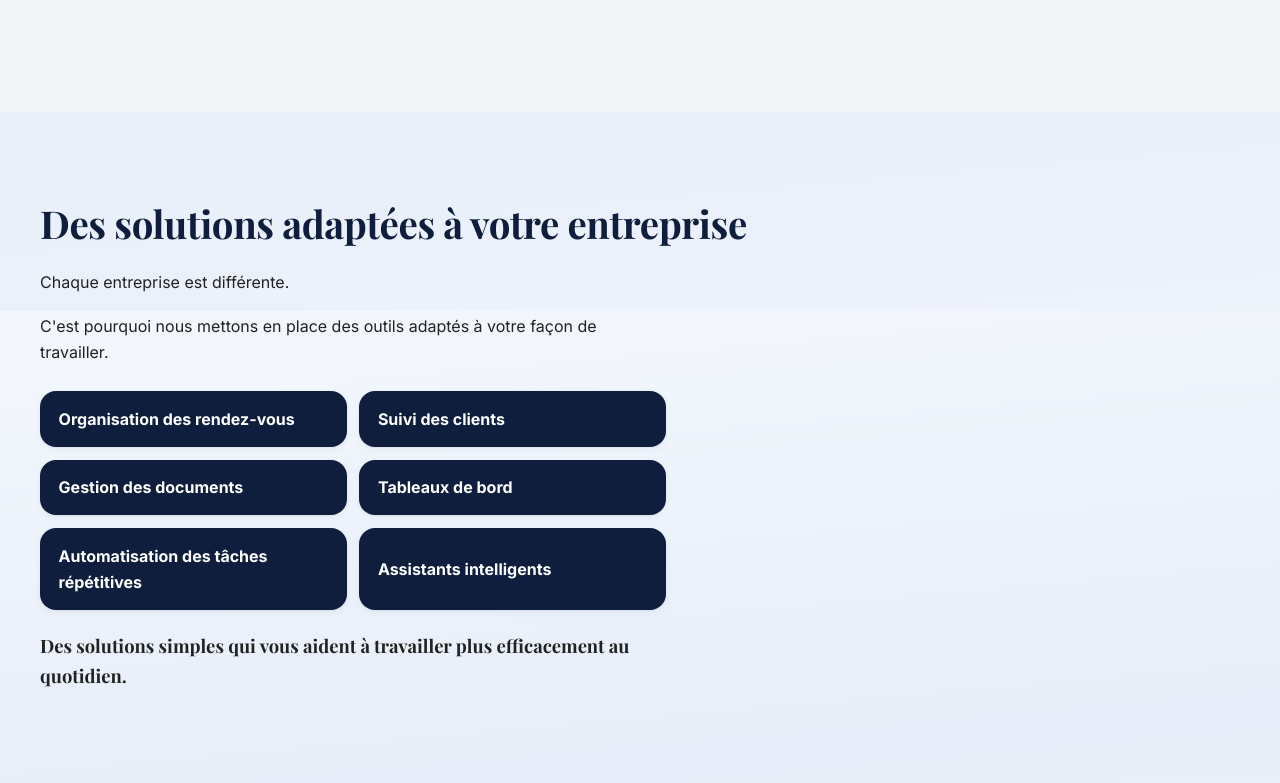
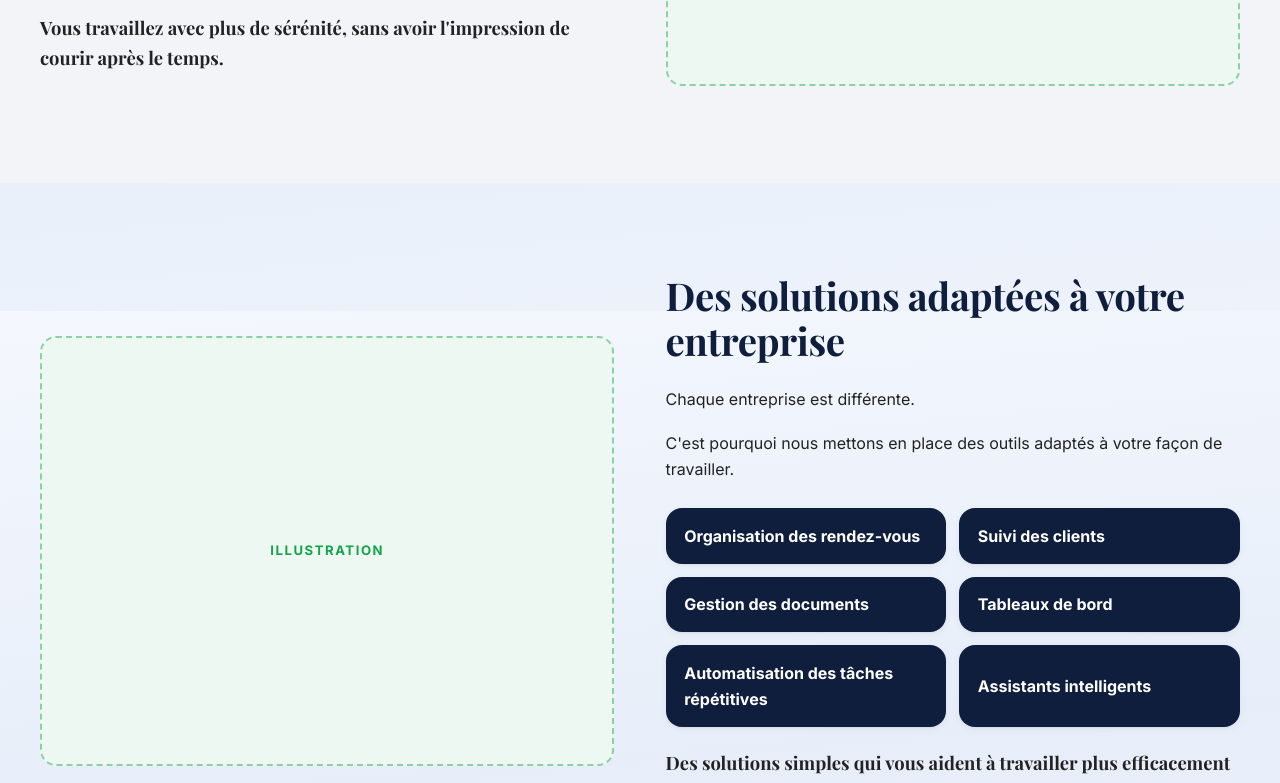
Before and after one commit to Paul-Aymard/optinov-agence, a Next.js app: page /services/automatisation-ia in a window 1280 px wide. Shown: the part 1289-2072 px from the top of the page. Built offline with nearby package versions, Linux system fonts and the light colour scheme.

Commit message:
Services : hub en 2+3 ; pages service = actes en 2 colonnes avec cadre illustration alterne gauche/droite

```diff
--- a/app/(site)/services/[slug]/page.js
+++ b/app/(site)/services/[slug]/page.js
@@ -111,8 +111,12 @@ export default async function PageService({ params }) {
 
       {/* ACTES 2 · 3 · 4 — le récit */}
       {p.actes.map((acte, i) => (
-        <section key={acte.titre} className={`svc-acte section${i % 2 === 0 ? " section--alt" : ""}`}>
-          <div className="container">
+        <section
+          key={acte.titre}
+          className={`svc-acte section${i % 2 === 0 ? " section--alt" : ""}${i % 2 === 1 ? " svc-acte--inverse" : ""}`}
+        >
+          <div className="container svc-acte__grid">
+            <div className="svc-acte__texte">
               <Reveal className="svc-acte__head">
                 <h2>{acte.titre}</h2>
               </Reveal>
@@ -154,6 +158,12 @@ export default async function PageService({ params }) {
 
                 {acte.chute && <p className="svc-chute"><Lignes>{acte.chute}</Lignes></p>}
                 {acte.realisations && <RealisationsGrid />}
+              </Reveal>
+            </div>
+
+            {/* Cadre où insérer une illustration — alterné gauche/droite selon l'acte */}
+            <Reveal className="svc-acte__media">
+              <div className="ph-media" aria-hidden="true">Illustration</div>
             </Reveal>
           </div>
         </section>
--- a/app/globals.css
+++ b/app/globals.css
@@ -886,6 +886,23 @@ table.compare tbody tr:last-child th, table.compare tbody tr:last-child td { bor
 .svc-acte__head h2 { margin: 0; }
 .svc-acte__body { max-width: 62ch; }
 .svc-acte__body > p { color: var(--text); }
+
+/* Actes en 2 colonnes : texte + cadre illustration, alternés gauche/droite. */
+.svc-acte__grid { display: grid; gap: clamp(1.6rem, 4vw, 3.5rem); align-items: center; }
+@media (min-width: 900px) {
+  .svc-acte__grid { grid-template-columns: 1fr 1fr; }
+  .svc-acte--inverse .svc-acte__texte { order: 2; }
+}
+.svc-acte__texte { min-width: 0; }
+/* Cadre où insérer une image (couleur d'accent du service). */
+.ph-media {
+  aspect-ratio: 4 / 3; border-radius: var(--r-lg);
+  border: 2px dashed color-mix(in srgb, var(--accent) 45%, transparent);
+  background: color-mix(in srgb, var(--accent) 8%, var(--white));
+  display: grid; place-items: center;
+  color: var(--accent); font-weight: 700; letter-spacing: .12em;
+  text-transform: uppercase; font-size: .82rem;
+}
 .svc-chute {
   margin-top: 1.3rem; font-family: var(--font-title); font-size: 1.15rem;
   color: var(--navy); font-weight: 700;
```
Also changed, not shown: app/(site)/services/page.js (+25 -16 lines). Lines whose indentation alone changed are shown as unchanged.
